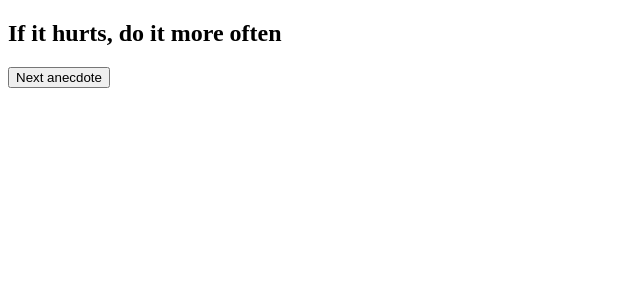
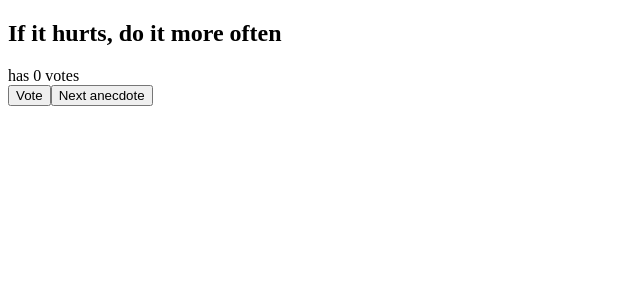
Before and after one commit to franciscobonand/fullstackOpen-2021, a React (Create React App) app in the folder part1/: page / in a window 1280 px wide. Shown: the top 300 px of the page, without its empty margins (0-640 px from the left). Built offline with nearby package versions, Linux system fonts and the light colour scheme.

Commit message:
Part 1 - Exercise 1.13

```diff
--- a/part1/src/App.js
+++ b/part1/src/App.js
@@ -17,13 +17,24 @@ const App = () => {
   ]
 
   const [selected, setSelected] = useState(0)
+  const [votes, setVotes] = useState(new Array(anecdotes.length).fill(0))
 
   const random = (max) =>  Math.floor(Math.random() * max)
+  const addVote = (elem) => {
+    let temp = [...votes]
+    temp[elem] += 1
+    return temp
+  }
 
   console.log()
   return (
     <>
       <h2>{anecdotes[selected]}</h2>
+      <div>has {votes[selected]} votes</div>
+      <Button
+        handleClick={() => setVotes(addVote(selected))}
+        text={"Vote"}
+      />
       <Button
         handleClick={() => setSelected(random(anecdotes.length))}
         text={"Next anecdote"}
```
